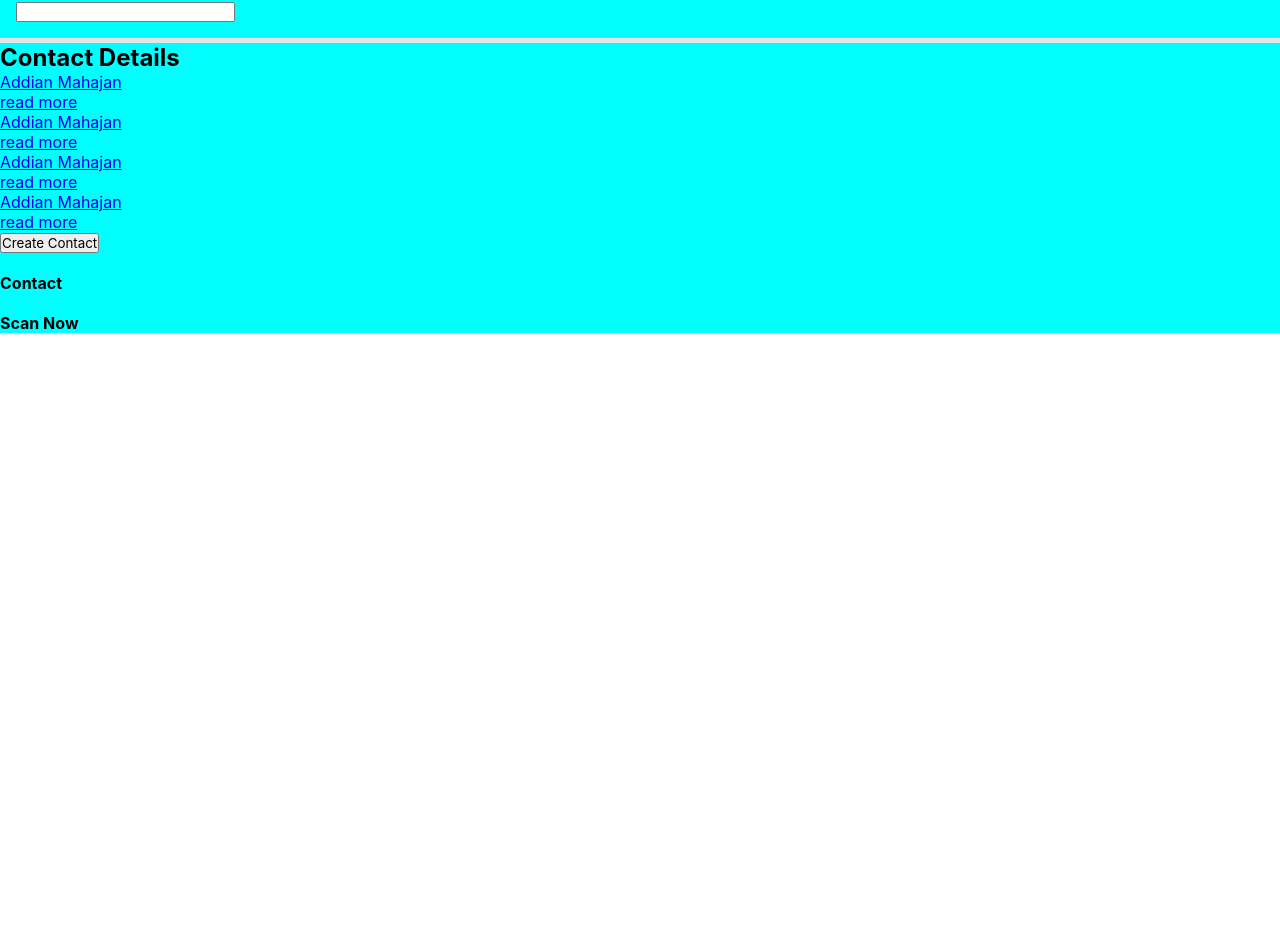
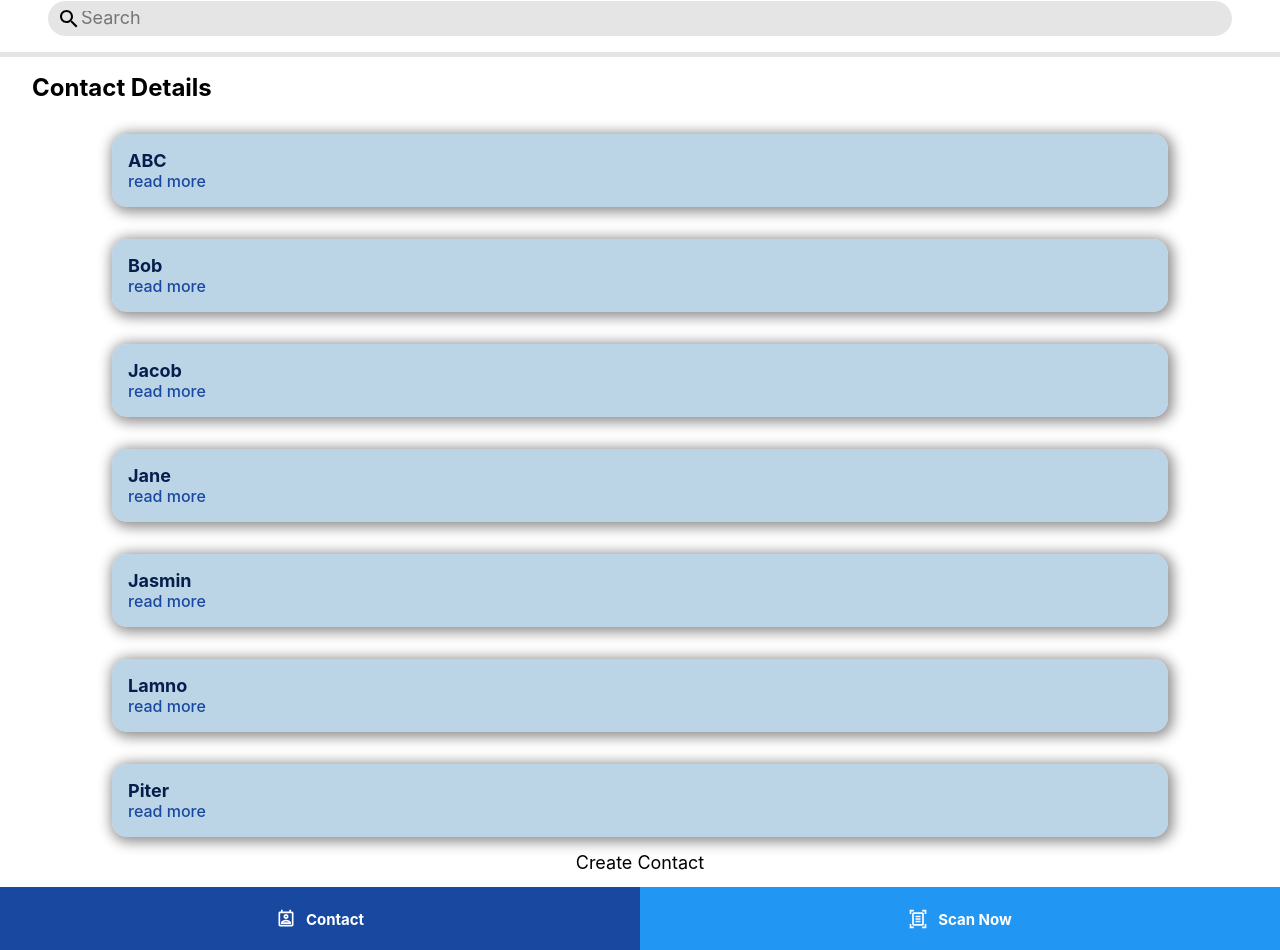
Before and after one commit to siddhero97/synergy-frontend, a React (Create React App) app: page /listcontact in a window 1280 px wide. Shown: the part 132-1082 px from the top of the page. Before the commit the page ends 800 px from the top, so only its background shows below. Built offline with nearby package versions, Linux system fonts and the light colour scheme.

Commit message:
list contact

```diff
--- a/package.json
+++ b/package.json
@@ -3,6 +3,10 @@
   "version": "0.1.0",
   "private": true,
   "dependencies": {
+    "@emotion/react": "^11.11.4",
+    "@emotion/styled": "^11.11.5",
+    "@mui/icons-material": "^5.15.17",
+    "@mui/material": "^5.15.17",
     "@testing-library/jest-dom": "^5.17.0",
     "@testing-library/react": "^13.4.0",
     "@testing-library/user-event": "^13.5.0",
--- a/src/components/ListContact/ListContact.jsx
+++ b/src/components/ListContact/ListContact.jsx
@@ -1,61 +1,56 @@
 import React from "react";
 import { Link } from "react-router-dom";
 import "./ListContact.scss";
+import SearchIcon from "@mui/icons-material/Search";
+import PermContactCalendarOutlinedIcon from "@mui/icons-material/PermContactCalendarOutlined";
+import DocumentScannerOutlinedIcon from "@mui/icons-material/DocumentScannerOutlined";
 const ListContact = () => {
+  const contacts = [
+    "ABC",
+    "Jane",
+    "Jacob",
+    "Jasmin",
+    "Piter",
+    "Lamno",
+    "Bob",
+  ];
   return (
     <div className="listcontact">
       <div className="listcontact-heading">
         <h2>Contact Info</h2>
       </div>
       <div className="listcontact-search">
-        <div>
-          {" "}
-          <img src="" />
-          <input type="text" />
+        <div className="listcontact-search-searchbox">
+          <SearchIcon />
+          <input type="text" placeholder="Search" />
         </div>
       </div>
       <div className="listcontact-contactdetails">
         <h2>Contact Details</h2>
 
-        <ul>
-          <li>
-            <Link>
-              <p> Addian Mahajan</p>
-              <p>read more</p>
-            </Link>
-          </li>
-          <li>
-            <Link>
-              <p> Addian Mahajan</p>
-              <p>read more</p>
-            </Link>
-          </li>
-          <li>
-            <Link>
-              <p> Addian Mahajan</p>
-              <p>read more</p>
-            </Link>
-          </li>
-          <li>
-            <Link>
-              <p> Addian Mahajan</p>
-              <p>read more</p>
-            </Link>
-          </li>
+        <ul className="listcontact-contactdetails-lists">
+          {contacts.sort().map((user, id) => (
+            <li key={id}>
+              <Link className="linktype">
+                <p className="name"> {user}</p>
+                <p className="readmore">read more</p>
+              </Link>
+            </li>
+          ))}
         </ul>
-        <div>
+        <div className="listcontact-contactdetails-button">
           <button>Create Contact</button>
         </div>
       </div>
       <div className="listcontact-below">
-        <div classname="listcontact-below-contact">
-          <img src="" />
+        <button className="listcontact-below-contact">
+          <PermContactCalendarOutlinedIcon className="icon" />
           <h4>Contact</h4>
-        </div>
-        <div className="listcontact-below-qr">
-          <img src="" alt="" />
+        </button>
+        <buttton className="listcontact-below-qr">
+          <DocumentScannerOutlinedIcon className="icon" />
           <h4>Scan Now</h4>
-        </div>
+        </buttton>
       </div>
     </div>
   );
--- a/src/components/ListContact/ListContact.scss
+++ b/src/components/ListContact/ListContact.scss
@@ -1,5 +1,5 @@
 .listcontact {
-  background-color: aqua;
+
   &-heading {
     height: 6rem;
     background-color: #1848a0;
@@ -12,8 +12,105 @@
     }
   }
   &-search {
-    border-top: 5px  solid #e5e5e5;
-    border-bottom: 5px  solid #e5e5e5;
-    padding:1rem;
+    border-top: 5px solid #e5e5e5;
+    border-bottom: 5px solid #e5e5e5;
+    padding: 1rem 3rem;
+
+    &-searchbox {
+      height: 2.2rem;
+      background-color: #e5e5e5;
+      display: flex;
+      justify-content: space-between;
+      align-items: center;
+      border-radius: 20px;
+      padding: 0rem 0.558rem;
+      input {
+        flex: 1;
+        border: none;
+        outline: none;
+        background-color: transparent;
+      }
+      input::placeholder {
+        font-size: 18px;
+      }
+    }
+  }
+  &-contactdetails {
+    h2 {
+      margin: 1rem 0rem 2rem 2rem;
+    }
+    &-lists {
+      display: flex;
+      flex-direction: column;
+      gap: 2rem;
+      list-style: none;
+      li {
+        margin: auto;
+        background-color: #93bbd79d;
+        min-width: 80%;
+        padding: 1rem;
+        border-radius: 15px;
+        box-shadow: 2px 2px 13px 3px #8f8c8c;
+        .linktype {
+          text-decoration: none;
+        }
+        .name {
+          font-size: 18px;
+          color: #061e4b;
+          font-weight: bold;
+        }
+        .readmore {
+          color: #1848a0;
+          font-weight: 500;
+        }
+      }
+    }
+    &-button {
+      width: 130px;
+      height: 50px;
+      margin: auto;
+
+      button {
+        width: 100%;
+        height: 100%;
+        background-color: transparent;
+        border: none;
+        cursor: pointer;
+        font-size: 18px;
+      }
+    }
+  }
+  &-below {
+    display: flex;
+    justify-content: space-evenly;
+    height:4rem;
+    margin-bottom:2px;
+
+    h4{
+        color:white;
+        font-size: 15px;
+    }
+    .icon{
+        font-size:20px;
+        color:white;
+    }
+    &-contact {
+      flex:1;
+      display: flex;
+      background-color: #1848a0;
+      justify-content: center;
+      align-items: center;
+      gap:10px;
+      border:none;
+    }
+    &-qr {
+     flex:1;
+     display:flex;
+     background-color: #2196F3;
+     justify-content: center;
+     align-items: center;
+     gap:10px;
+     border:none;
+    }
   }
 }
```
Also changed, not shown: 1 other file (tests, documents, lock files or other folders).
